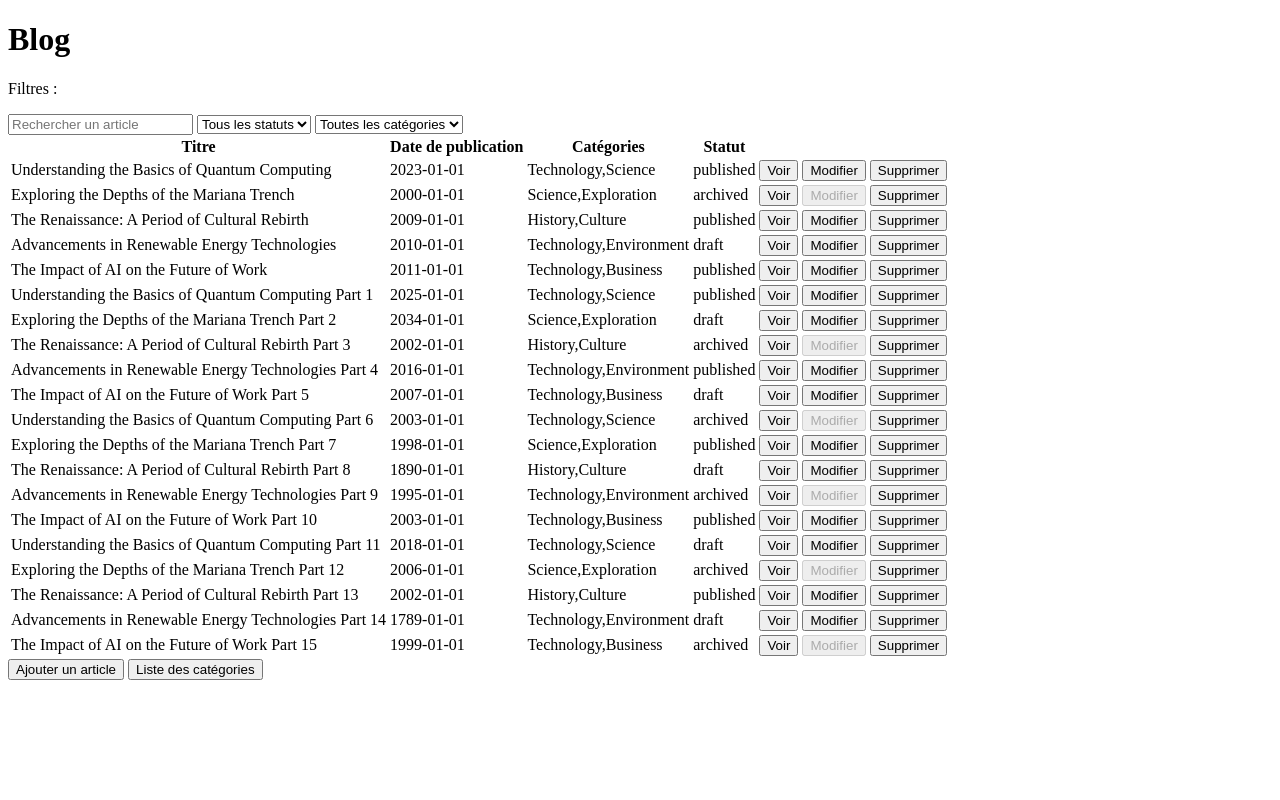
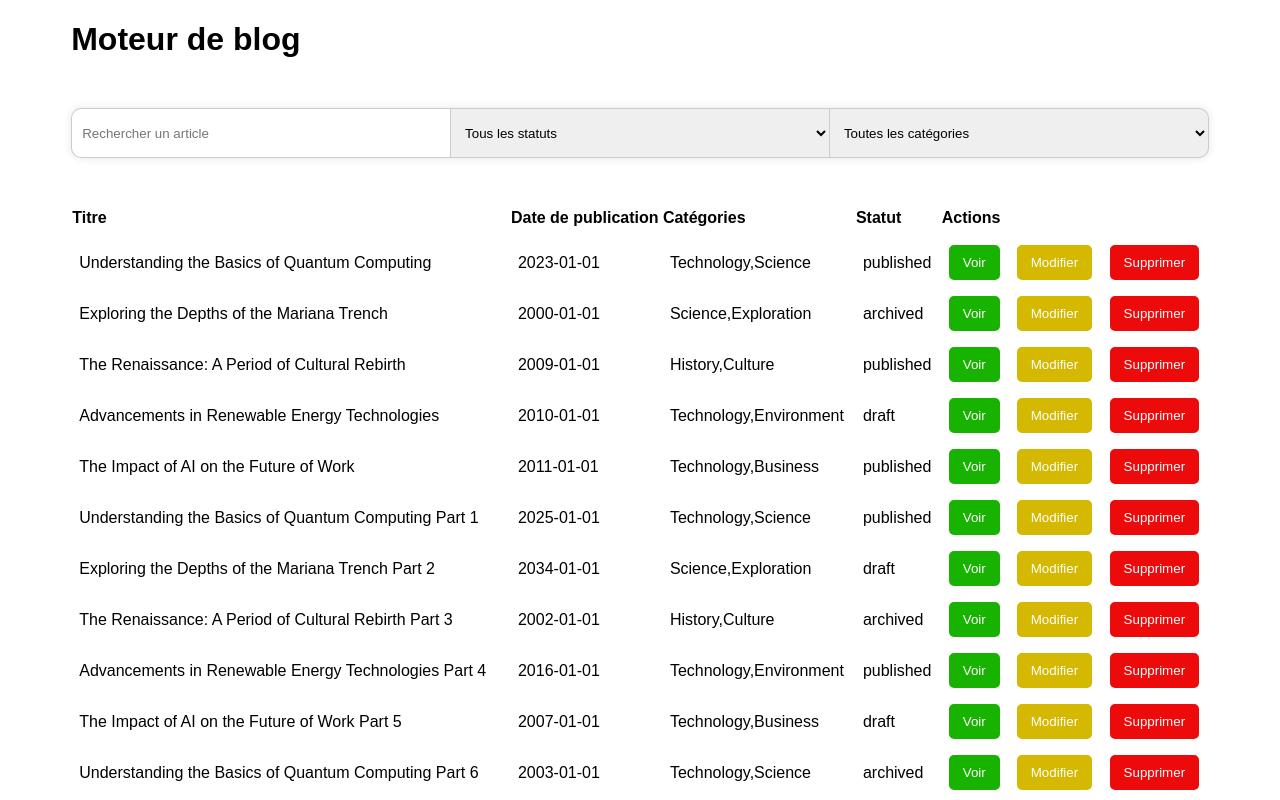
Before and after one commit to QuentinBoulay/moteur-blog, a SvelteKit app: page / in a window 1280 px wide. Shown: the top 800 px of the page. Built offline with nearby package versions, Linux system fonts and the light colour scheme.

Commit message:
Start style

```diff
--- a/src/app.html
+++ b/src/app.html
@@ -10,3 +10,18 @@
 		<div style="display: contents">%sveltekit.body%</div>
 	</body>
 </html>
+
+<style>
+	* {
+        box-sizing: border-box;
+    }
+
+    body {
+        font-family: Arial, sans-serif;
+    }
+
+    .container {
+        width: 90%;
+        margin: 0 auto;
+    }
+</style>
--- a/src/lib/article-item.svelte
+++ b/src/lib/article-item.svelte
@@ -25,8 +25,55 @@
         <td>{article.date}</td>
         <td>{article.categories}</td>
         <td>{article.status}</td>
-        <td><button on:click={showArticle}>Voir</button></td>
-        <td><button on:click={updateArticle} disabled={article.status === "archived" ? !disabled : disabled}>Modifier</button></td>
-        <td><button on:click={deleteArticle}>Supprimer</button></td>
+        <td><button class="btn btn-success" on:click={showArticle}>Voir</button></td>
+        <td><button class="btn btn-warning" on:click={updateArticle} disabled={article.status === "archived" ? !disabled : disabled}>Modifier</button></td>
+        <td><button class="btn btn-danger" on:click={deleteArticle}>Supprimer</button></td>
     </tr>
 {/if}
+
+<style>
+    td {
+        padding: 8px;
+    }
+
+    .btn {
+        border: none;
+        padding: 8px 12px;
+        transition: all 0.3s ease-in-out;
+        cursor: pointer;
+        border-radius: 5px;
+    }
+
+    .btn-danger {
+        background-color: #ec0a0a;
+        color: white;
+        border: 2px solid #ec0a0a;
+    }
+
+    .btn-danger:hover {
+        background-color: white;
+        color: #e30d0d;
+    }
+
+    .btn-success {
+        background-color: #18b300;
+        color: white;
+        border: 2px solid #18b300;
+    }
+
+    .btn-success:hover {
+        background-color: white;
+        color: #18b300;
+    }
+
+    .btn-warning {
+        background-color: #d4b802;
+        color: white;
+        border: 2px solid #d4b802;
+    }
+
+    .btn-warning:hover {
+        background-color: white;
+        color: #d4b802;
+    }
+</style>
--- a/src/routes/+page.svelte
+++ b/src/routes/+page.svelte
@@ -34,10 +34,10 @@
 
 </script>
 
-<h1>Blog</h1>
+<div class="container">
+    <h1>Moteur de blog</h1>
 
-<p>Filtres :</p>
-
+    <section id="filters">
         <input type="text" placeholder="Rechercher un article" bind:value={search} />
         <select bind:value={status}>
             <option value="">Tous les statuts</option>
@@ -52,7 +52,7 @@
                 <option value={category.name}>{category.name}</option>
             {/each}
         </select>
-
+    </section>
 
     {#if ($articles.length > 0)}
         {#if (filteredArticles.length > 0)}
@@ -62,6 +62,7 @@
                 <th scope="column">Date de publication</th>
                 <th scope="column">Catégories</th>
                 <th scope="column">Statut</th>
+                <th scope="column">Actions</th>
             </tr>
             {#each filteredArticles as article (article.id)}
                 <ArticleItem {article} />
@@ -76,3 +77,42 @@
 
     <button on:click={addArticle}>Ajouter un article</button>
     <button on:click={categoriesList}>Liste des catégories</button>
+</div>
+
+<style>
+    table {
+        width: 100%;
+        border-collapse: collapse;
+    }
+
+    table th {
+        text-align: left;
+        padding-bottom: 10px;
+    }
+
+    #filters {
+        display: flex;
+        justify-content: space-between;
+        align-items: center;
+        border-radius: 10px;
+        box-shadow: 0 0 10px rgba(0, 0, 0, 0.1);
+        margin: 50px auto;
+    }
+
+    #filters input, #filters select {
+        flex: 1;
+        padding: 10px;
+        border: 1px solid #ccc;
+        height: 50px;
+    }
+
+    #filters input:first-child, #filters select:first-child {
+        border-radius: 10px 0 0 10px;
+        border-right: none;
+    }
+
+    #filters input:last-child, #filters select:last-child {
+        border-radius: 0 10px 10px 0;
+        border-left: none;
+    }
+</style>
```
Lines whose indentation alone changed are shown as unchanged.
